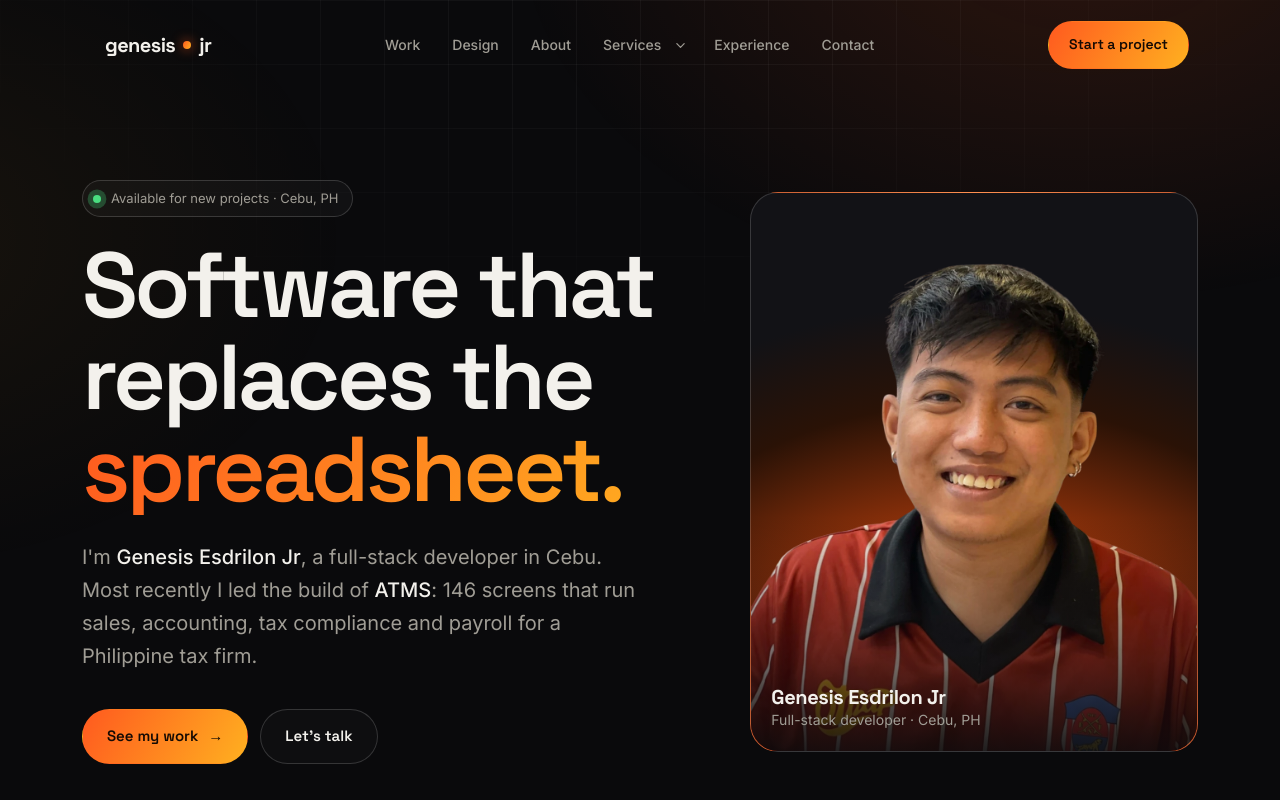
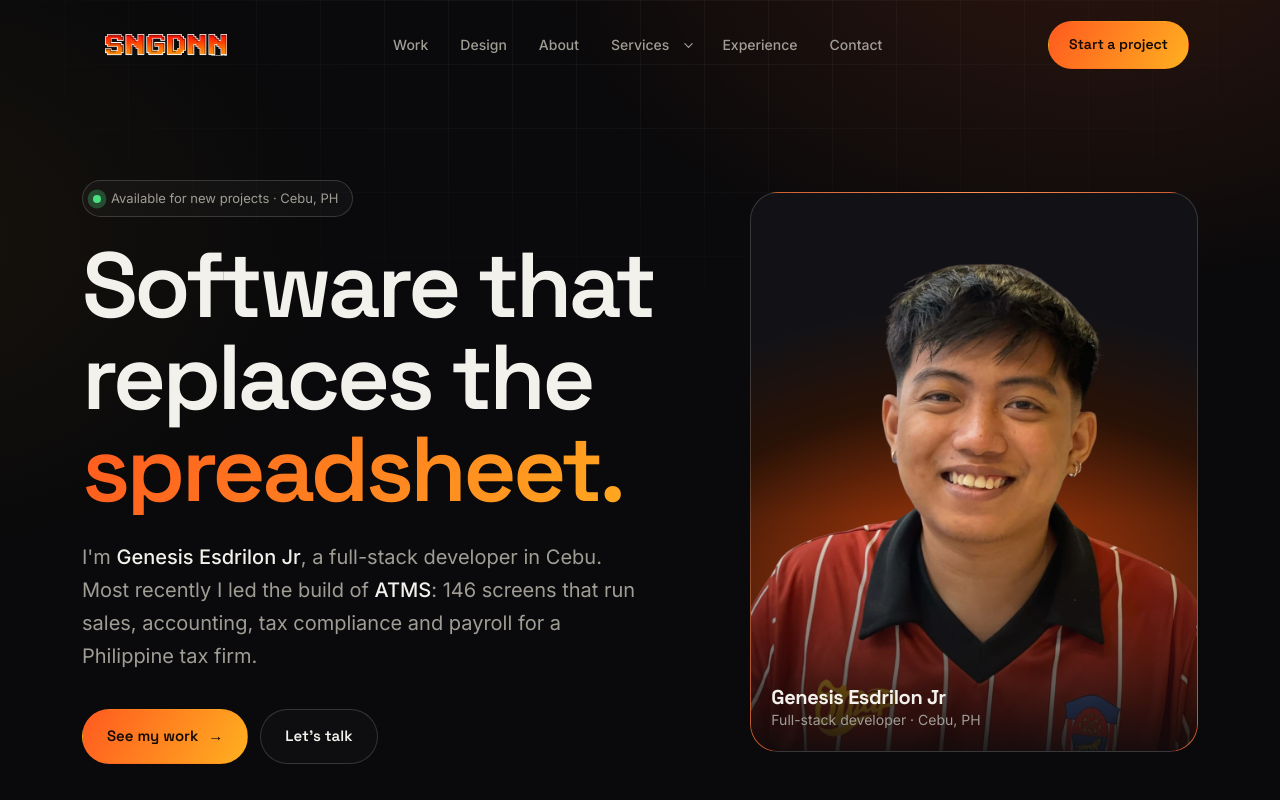
Before and after one commit to Sliceofbanana/Portfolio-V3, a website: page index.html in a window 1280 px wide. Shown: the top 800 px of the page. Drawn offline with nearby package versions, Linux system fonts and the light colour scheme.

Commit message:
Use the SNGDNN logo in the site header
Co-Authored-By: Claude Opus 5.5 <noreply@anthropic.com>

```diff
--- a/assets/site.css
+++ b/assets/site.css
@@ -134,6 +134,7 @@ p { margin: 0; }
 }
 .logo { font-family: var(--font-display); font-weight: 700; font-size: 20px; letter-spacing: -0.03em; display: flex; align-items: center; gap: 8px; }
 .logo .dot { width: 8px; height: 8px; border-radius: 50%; background: var(--grad); box-shadow: 0 0 12px rgba(255, 90, 31, 0.8); }
+.logo-mark img { display: block; height: 22px; width: auto; }
 
 .nav-links { display: flex; align-items: center; gap: 2px; list-style: none; margin: 0; padding: 0; }
 .nav-links > li > a { position: relative; display: block; padding: 8px 15px; border-radius: 999px; font-size: 14px; font-weight: 500; color: var(--muted); transition: color 0.2s, background 0.2s; }
--- a/index.html
+++ b/index.html
@@ -65,7 +65,7 @@
 
     <header class="site-header">
         <div class="container nav">
-            <a href="/" class="logo" aria-label="Genesis Jr — home">genesis<span class="dot"></span>jr</a>
+            <a href="/" class="logo logo-mark" aria-label="SNGDNN, Genesis Jr — home"><img src="/Image/sngdnn-logo.webp" alt="SNGDNN" width="384" height="69"></a>
 
             <nav aria-label="Primary">
                 <ul class="nav-links">
--- a/tools/build.mjs
+++ b/tools/build.mjs
@@ -41,7 +41,7 @@ const SRC = path.join(ROOT_DIR, "src");
 const BASE_URL = "https://www.genesisjr.com";
 
 const SITE = {
-  brand: `<a href="{{ROOT}}index.html" class="logo" aria-label="Genesis Jr — home">genesis<span class="dot"></span>jr</a>`,
+  brand: `<a href="{{ROOT}}index.html" class="logo logo-mark" aria-label="SNGDNN, Genesis Jr — home"><img src="{{ROOT}}Image/sngdnn-logo.webp" alt="SNGDNN" width="384" height="69"></a>`,
   nav: [["work", "Work"], ["design", "Design"], ["about", "About"], ["services", "Services"], ["experience", "Experience"], ["contact", "Contact"]],
   cta: "Start a project",
   ogImage: "Image/genesis.webp",
```
Also changed, not shown: about.html (+1 -1 lines), contact.html (+1 -1 lines), design.html (+1 -1 lines), experience.html (+1 -1 lines), services.html (+1 -1 lines), services/e-commerce.html (+1 -1 lines), services/web-applications.html (+1 -1 lines), services/wordpress-cms.html (+1 -1 lines), work.html (+1 -1 lines), work/acesphils.html (+1 -1 lines), work/atms.html (+1 -1 lines), work/bodega.html (+1 -1 lines), work/mqprints.html (+1 -1 lines), work/spine.html (+1 -1 lines), 1 more files.
